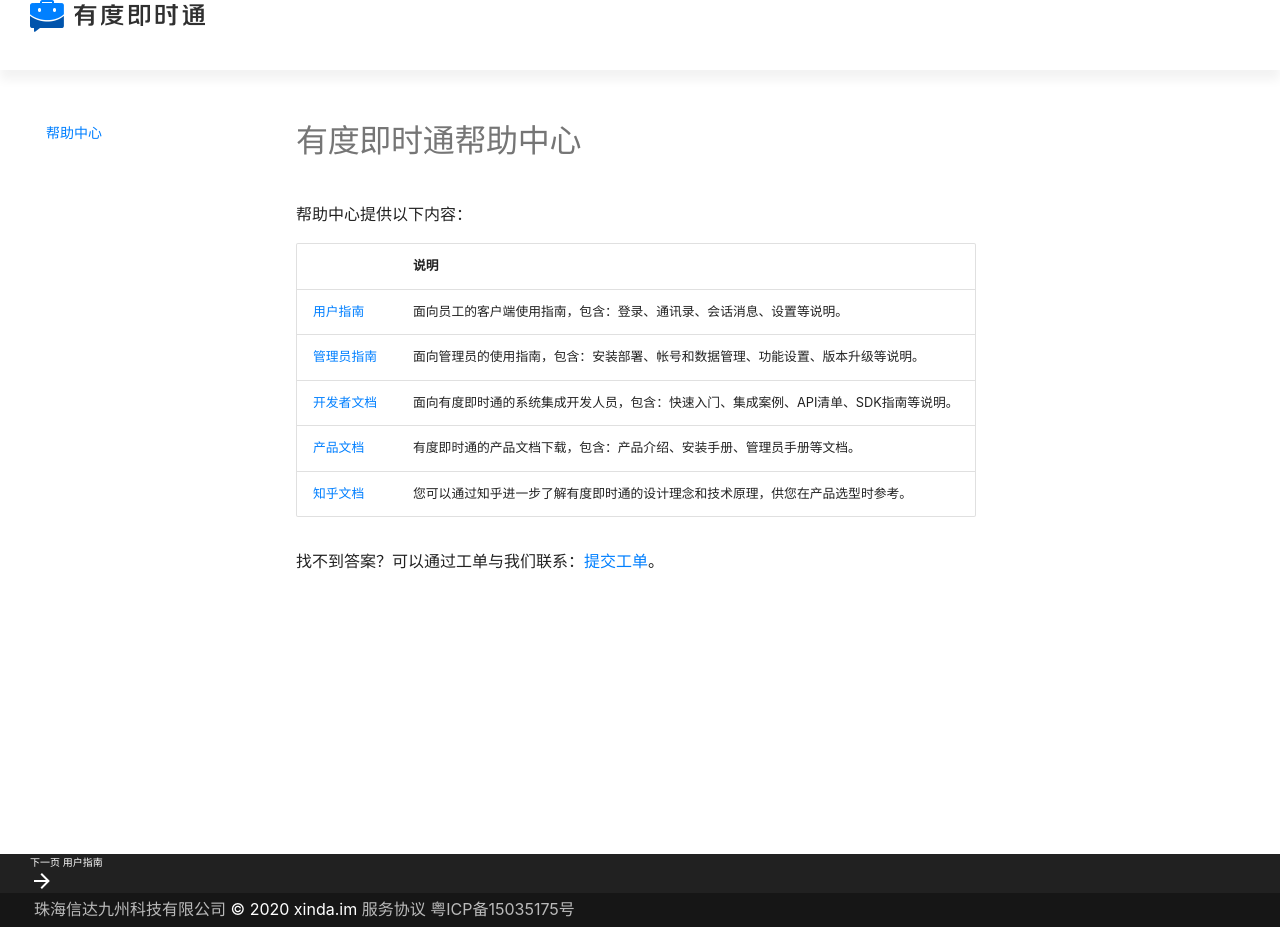
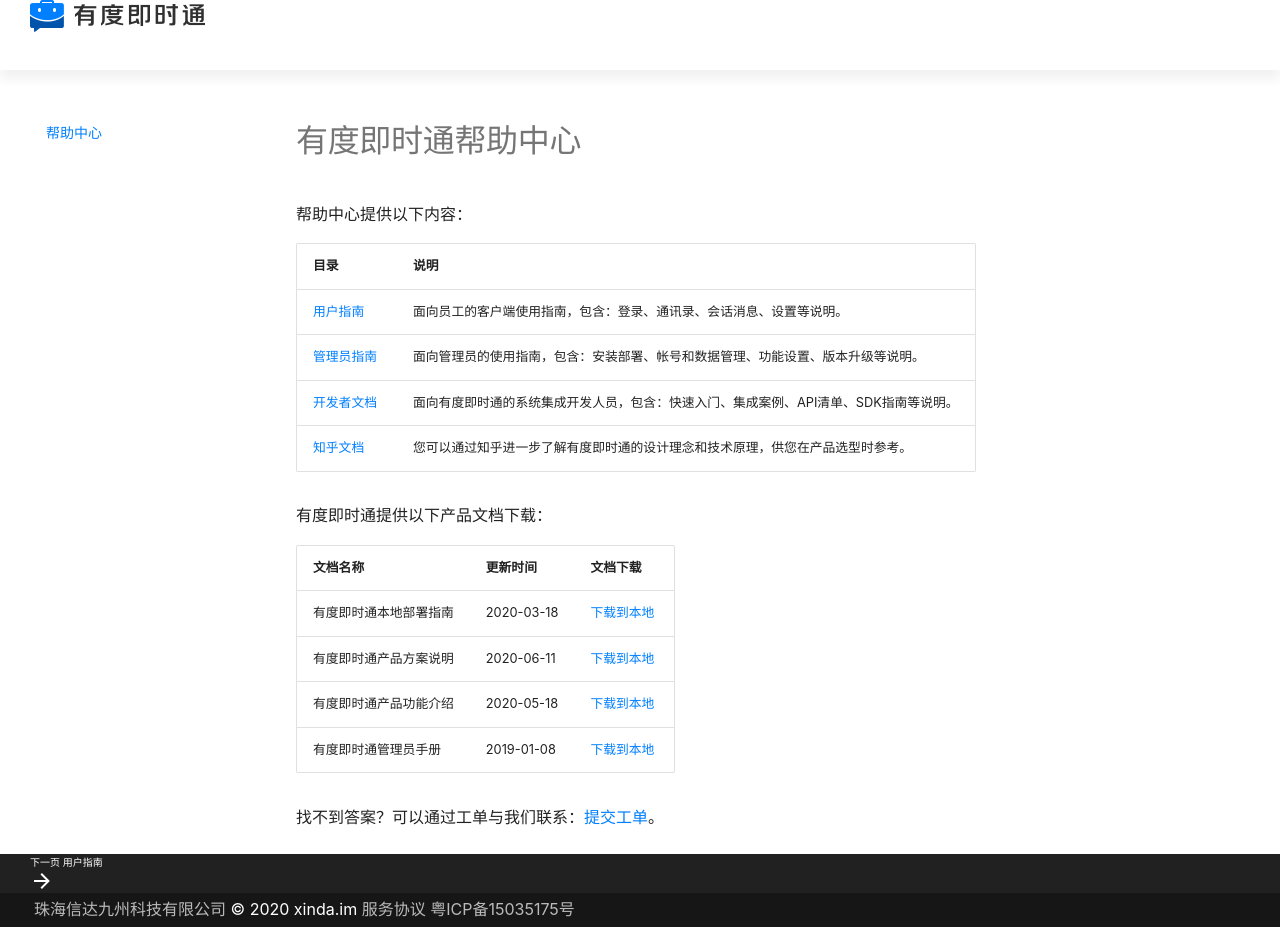
Before and after one commit to youduim/youdu-doc, an MkDocs documentation site: the page built from docs/index.md, in a window 1280 px wide and 927 px high. Built offline with MkDocs 1.6.1 and Material for MkDocs 9.7.7, drawn with Linux system fonts in a browser that asks for light colours.

Commit message:
去除产品栏目，将文档下载挪到帮助中心首页。

```diff
--- a/docs/index.md
+++ b/docs/index.md
@@ -8,12 +8,20 @@ keywords: 有度即时通, 帮助中心, 用户指南, 管理员指南, 开发
 
 帮助中心提供以下内容：
 
-|            | 说明                                                         |
+| 目录 | 说明                                                         |
 | ---------- | ------------------------------------------------------------ |
 | [用户指南](./user/)   | 面向员工的客户端使用指南，包含：登录、通讯录、会话消息、设置等说明。 |
 | [管理员指南](./admin/) | 面向管理员的使用指南，包含：安装部署、帐号和数据管理、功能设置、版本升级等说明。 |
 | [开发者文档](./api/) | 面向有度即时通的系统集成开发人员，包含：快速入门、集成案例、API清单、SDK指南等说明。 |
-| [产品文档](./product/)   | 有度即时通的产品文档下载，包含：产品介绍、安装手册、管理员手册等文档。 |
 | [知乎文档](https://www.zhihu.com/people/youdu.im/posts)   | 您可以通过知乎进一步了解有度即时通的设计理念和技术原理，供您在产品选型时参考。 |
 
+有度即时通提供以下产品文档下载：
+
+| 文档名称               | 更新时间   | 文档下载                                       |
+| ---------------------- | ---------- | ---------------------------------------------- |
+| 有度即时通本地部署指南 | 2020-03-18 | [下载到本地](./res/youdu-deploy-guide.pdf)     |
+| 有度即时通产品方案说明 | 2020-06-11 | [下载到本地](./res/youdu-product-overview.pdf) |
+| 有度即时通产品功能介绍 | 2020-05-18 | [下载到本地](./res/youdu-product-detail.pdf)   |
+| 有度即时通管理员手册   | 2019-01-08 | [下载到本地](./res/youdu-admin-guide.pdf)      |
+
 找不到答案？可以通过工单与我们联系：[提交工单](https://youdu.kf5.com/)。
--- a/mkdocs.yml
+++ b/mkdocs.yml
@@ -265,8 +265,6 @@ nav:
         - Golang SDK开发指南: api/e01_00006.md
         - C++ SDK开发指南: api/e01_00007.md
         - SDK下载: api/e01_00008.md
-  - 产品文档:
-    - product/index.md
   - 知乎: https://www.zhihu.com/people/youdu.im/posts
   - 官网首页: https://youdu.im/
 
```
Also changed, not shown: docs/product/index.md (deleted, +0 -19 lines), 7 other files.
